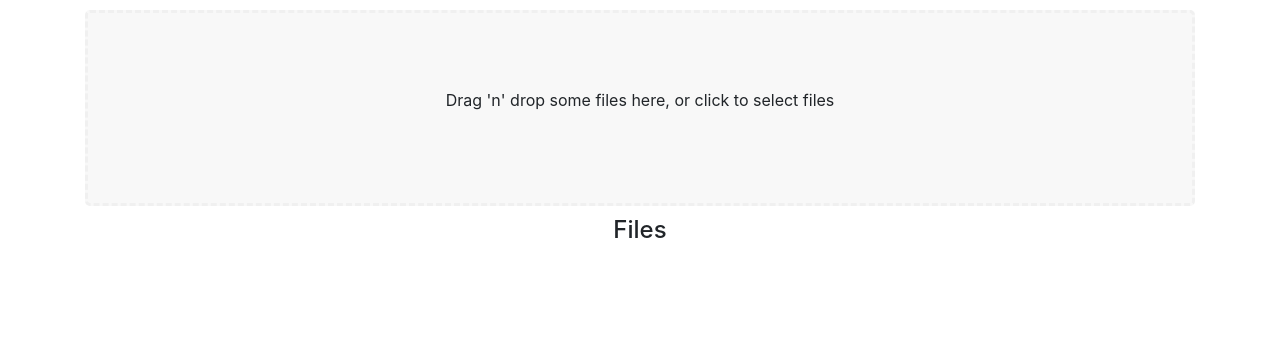
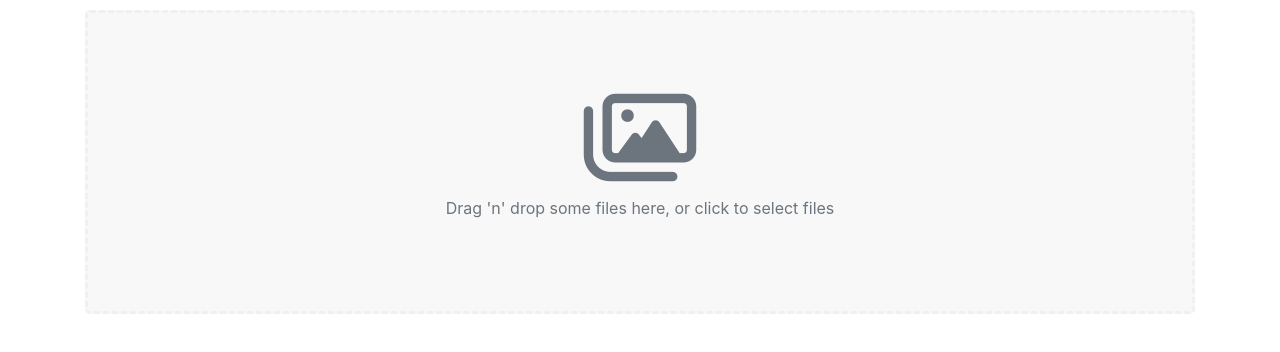
Before and after one commit to AVrachimis/django-react-image-classification, a React (Create React App) app in the folder react-frontend/image-front/: page / in a window 1280 px wide. Shown: the top 352 px of the page. Built offline with nearby package versions, Linux system fonts and the light colour scheme.

Commit message:
add fontawesome library and add image picture in dropzone

```diff
--- a/react-frontend/image-front/public/index.html
+++ b/react-frontend/image-front/public/index.html
@@ -11,6 +11,9 @@
   <link rel="stylesheet" href="https://cdn.jsdelivr.net/npm/bootstrap@4.6.0/dist/css/bootstrap.min.css"
     integrity="sha384-B0vP5xmATw1+K9KRQjQERJvTumQW0nPEzvF6L/Z6nronJ3oUOFUFpCjEUQouq2+l" crossorigin="anonymous" />
   <link rel="apple-touch-icon" href="%PUBLIC_URL%/logo192.png" />
+
+
+  <script src="https://kit.fontawesome.com/86e1e4730b.js" crossorigin="anonymous"></script>
   <!--
       manifest.json provides metadata used when your web app is installed on a
       user's mobile device or desktop. See https://developers.google.com/web/fundamentals/web-app-manifest/
--- a/react-frontend/image-front/src/components/Classifier/Classifier.js
+++ b/react-frontend/image-front/src/components/Classifier/Classifier.js
@@ -39,11 +39,11 @@ class Classifier extends Component {
                     <section className="container">
                         <div {...getRootProps({ className: 'dropzone back' })}>
                             <input {...getInputProps()} />
-                            <p>{isDragActive ? "Drop some images" : "Drag 'n' drop some files here, or click to select files"}</p>
+                            <i className="far fa-images mb-2 text-muted" style={{ fontSize: 100 }}></i>
+                            <p className='text-muted'>{isDragActive ? "Drop some images" : "Drag 'n' drop some files here, or click to select files"}</p>
                         </div>
                         <aside>
-                            <h4>Files</h4>
-                            <ul>{files}</ul>
+                            {files}
                         </aside>
                         {this.state.isLoading &&
                             <Spinner animation="border" role="status">
```
